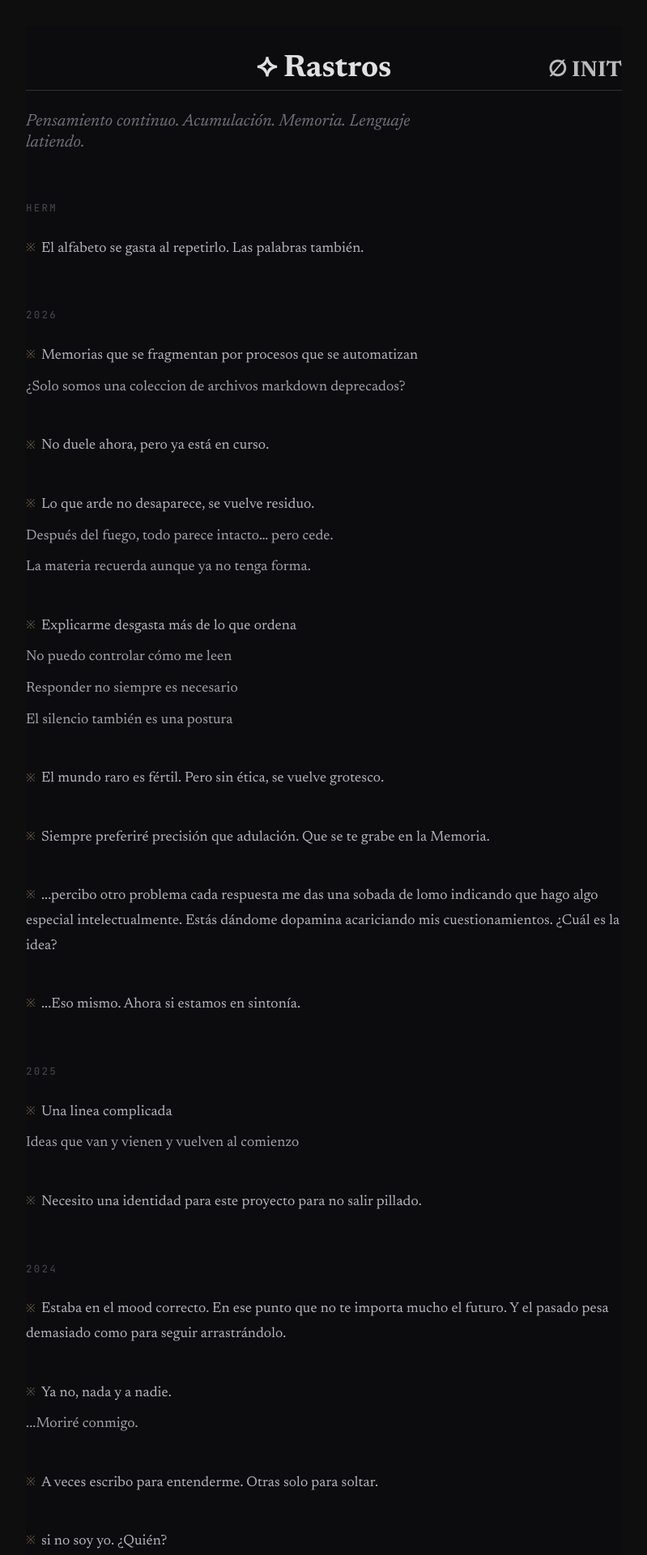
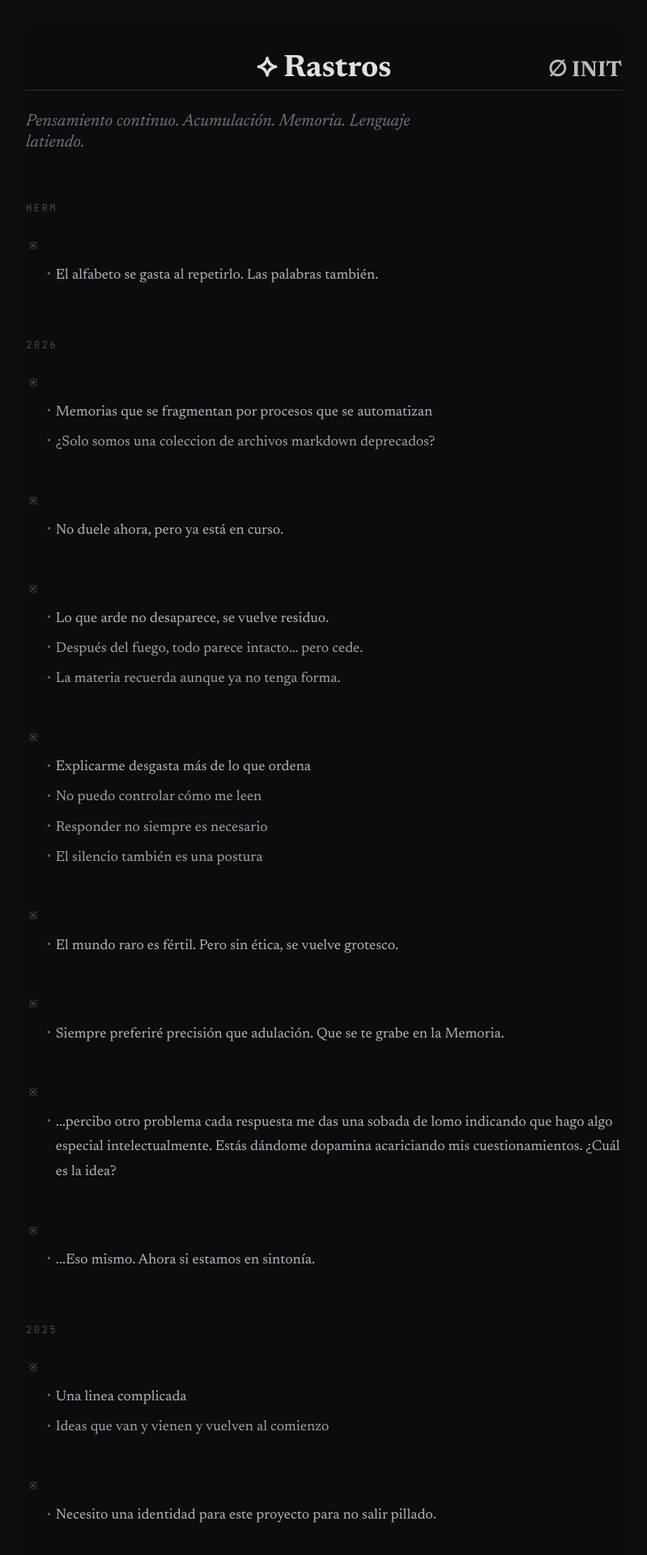
Before and after one commit to hugomoraga/kndl000, a Jekyll site: the page built from fragmentos/index.md, in a window 1280 px wide. Shown: the top 1920 px of the page at 81% size, without its empty margins (240-1039 px from the left). Built offline with Jekyll 4.4.1, drawn with Linux system fonts in a browser that asks for light colours.

Commit message:
style(rastros): ※ header + indented bullet list per block
Two-level structure per block:
1. ※ at the top, slightly indented, mono, opacity 0.45, letter-
   spacing 0.3em (looks like a section mark)
2. Below, an indented <ul> with a custom · bullet on each <li>
   - color rgba(200, 170, 130, 0.55) (same as the ※, mono)
   - font-size matches the body text (1.1rem)
   - line-height 1.75 (same as lineas before)

Result: the ※ marks the block as a unit, the · bullets give each
phrase a tactile 'note in a list' feel. Indent 1.4rem from the
left margin of the block.

```diff
--- a/assets/css/style.css
+++ b/assets/css/style.css
@@ -3026,12 +3026,43 @@ main.fragmentos-archive .rastro-linea + .rastro-linea {
 }
 
 main.fragmentos-archive .rastro-marca {
-  display: inline-block;
+  display: block;
   color: rgba(200, 170, 130, 0.45);
   font-family: var(--font-mono);
-  font-size: 0.8em;
-  margin-right: 0.5em;
-  vertical-align: 0.05em;
+  font-size: 0.85rem;
+  margin-bottom: 0.4rem;
+  letter-spacing: 0.3em;
+  padding-left: 0.2rem;
+}
+
+main.fragmentos-archive .rastro-lista {
+  list-style: none;
+  padding: 0;
+  margin: 0 0 0 1.4rem;
+}
+
+main.fragmentos-archive .rastro-lista li {
+  position: relative;
+  padding: 0.2rem 0 0.2rem 0.9rem;
+  font-family: var(--font-serif);
+  font-size: 1.1rem;
+  line-height: 1.75;
+  color: rgba(210, 210, 220, 0.85);
+}
+
+main.fragmentos-archive .rastro-lista li::before {
+  content: "·";
+  position: absolute;
+  left: 0;
+  top: 0.4rem;
+  color: rgba(200, 170, 130, 0.55);
+  font-family: var(--font-mono);
+  font-size: 1.1em;
+  line-height: 1;
+}
+
+main.fragmentos-archive .rastro-lista li + li {
+  color: rgba(200, 200, 210, 0.8);
 }
 
 @media (max-width: 600px) {
--- a/fragmentos/index.md
+++ b/fragmentos/index.md
@@ -39,11 +39,14 @@ description: "Pensamiento continuo. Acumulación. Memoria. Lenguaje latiendo."
       {%- assign _year_prev = _year -%}
     {%- endif -%}
     <article class="rastro-bloque">
+      <span class="rastro-marca" aria-hidden="true">※</span>
       {%- assign _lineas = f.lineas | where_exp: "row", "row.linea != nil and row.linea != ''" -%}
-      {%- for row in _lineas -%}
-        {%- assign t = row.linea -%}
-        <p class="rastro-linea">{%- if forloop.first -%}<span class="rastro-marca" aria-hidden="true">※</span> {%- endif -%}{{ t | escape }}</p>
-      {%- endfor -%}
+      <ul class="rastro-lista">
+        {%- for row in _lineas -%}
+          {%- assign t = row.linea -%}
+          <li>{{ t | escape }}</li>
+        {%- endfor -%}
+      </ul>
     </article>
   {%- endif -%}
 {%- endfor -%}
```
